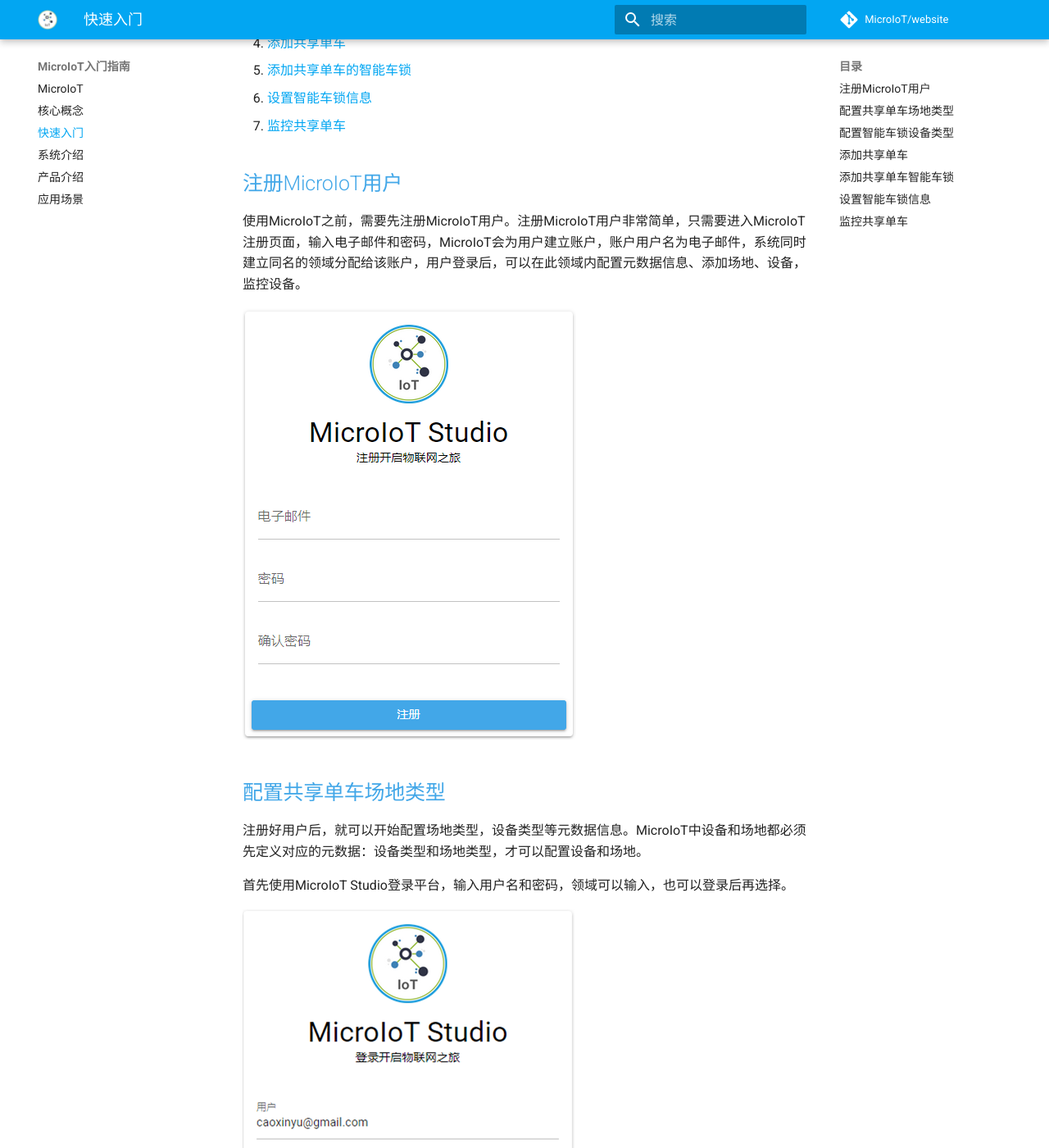
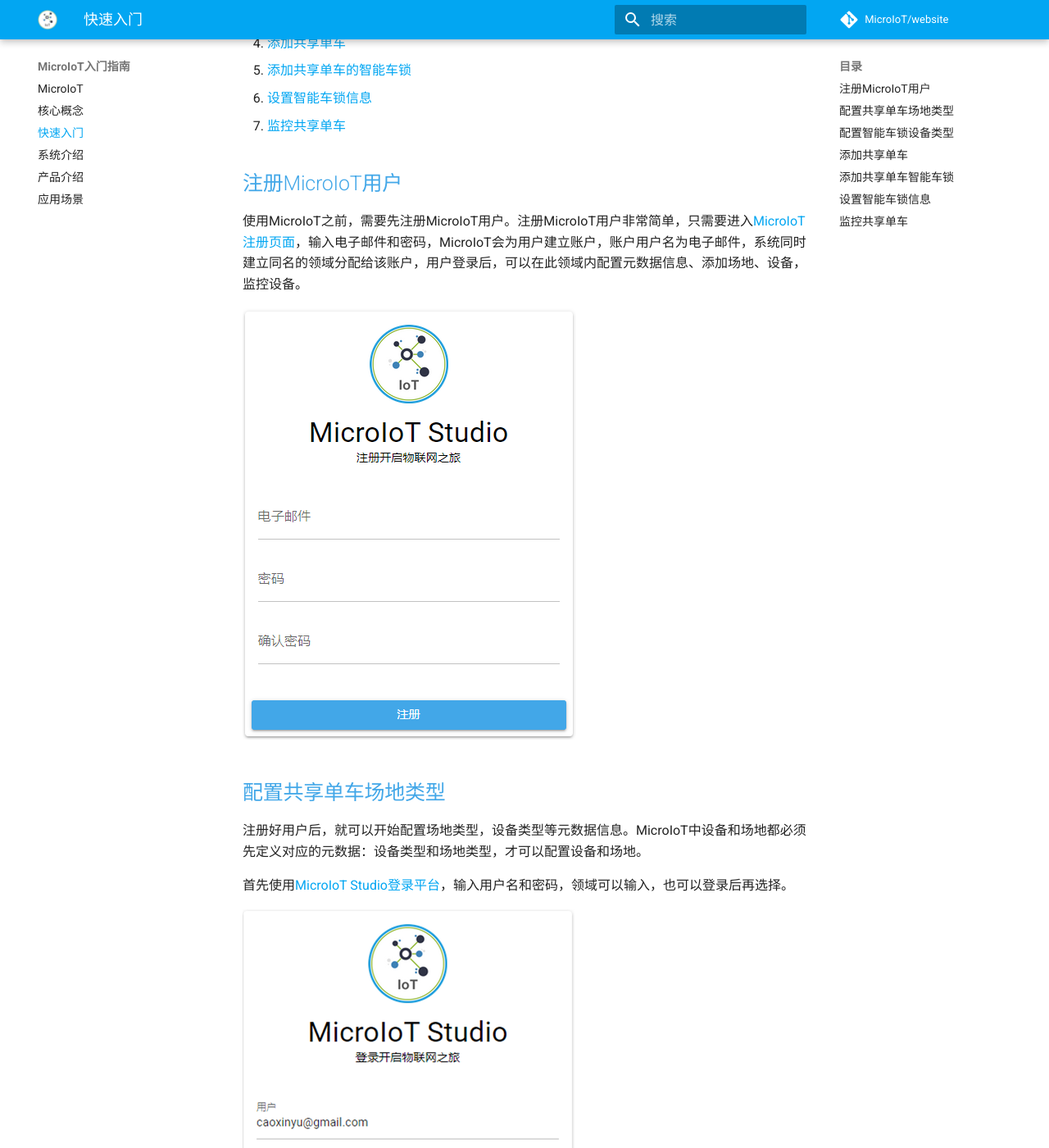
Before and after one commit to MicroIoT/website, an MkDocs documentation site: the page built from docs/start.md, in a window 1280 px wide and 1400 px high, scrolled down 359 px. Shown: the whole window at 82% size. Built offline with MkDocs 1.6.1 and Material for MkDocs 9.7.7, drawn with Linux system fonts in a browser that asks for light colours; comment, search, counter and statistics services are not loaded; some of the changed lines change nothing that is shown; some of the changed text lies outside the part shown.

Commit message:
update doc

```diff
--- a/docs/start.md
+++ b/docs/start.md
@@ -16,7 +16,9 @@
 
 ## 注册MicroIoT用户
 
-使用MicroIoT之前，需要先注册MicroIoT用户。注册MicroIoT用户非常简单，只需要进入MicroIoT注册页面，输入电子邮件和密码，MicroIoT会为用户建立账户，账户用户名为电子邮件，系统同时建立同名的领域分配给该账户，用户登录后，可以在此领域内配置元数据信息、添加场地、设备，监控设备。
+使用MicroIoT之前，需要先注册MicroIoT用户。注册MicroIoT用户非常简单，只需要进入[MicroIoT注册页面][4]，输入电子邮件和密码，MicroIoT会为用户建立账户，账户用户名为电子邮件，系统同时建立同名的领域分配给该账户，用户登录后，可以在此领域内配置元数据信息、添加场地、设备，监控设备。
+
+  [4]: https://www.microiot.top/studio/#/register
 
 ![img3](img/img3.png)
 
@@ -24,7 +26,9 @@
 
 注册好用户后，就可以开始配置场地类型，设备类型等元数据信息。MicroIoT中设备和场地都必须先定义对应的元数据：设备类型和场地类型，才可以配置设备和场地。
 
-首先使用MicroIoT Studio登录平台，输入用户名和密码，领域可以输入，也可以登录后再选择。
+首先使用[MicroIoT Studio登录平台][5]，输入用户名和密码，领域可以输入，也可以登录后再选择。
+
+  [5]: https://www.microiot.top/studio
 
 ![img4](img/img4.png)
 
@@ -110,7 +114,9 @@
 
 添加好设备后，必须在MicroIoT Device中设置设备模拟的属性值，操作响应信息，以及告警信息，才可以在MicroIoT Studio监控设备时收到设备的响应和告警。如果不设置设备信息，
 
-使用新添加设备的账号，登录MicroIoT Device，设置设备信息。此时进入MicroIoT Studio设备信息页面，刷新页面后，设备图标会由断线图标变为连线图标，代表设备已上线。
+使用新添加设备的账号，[登录MicroIoT Device][6]，设置设备信息。此时进入MicroIoT Studio设备信息页面，刷新页面后，设备图标会由断线图标变为连线图标，代表设备已上线。
+
+  [6]: https://www.microiot.top/device
 
 ![img20](img/img20.png)
 
```
